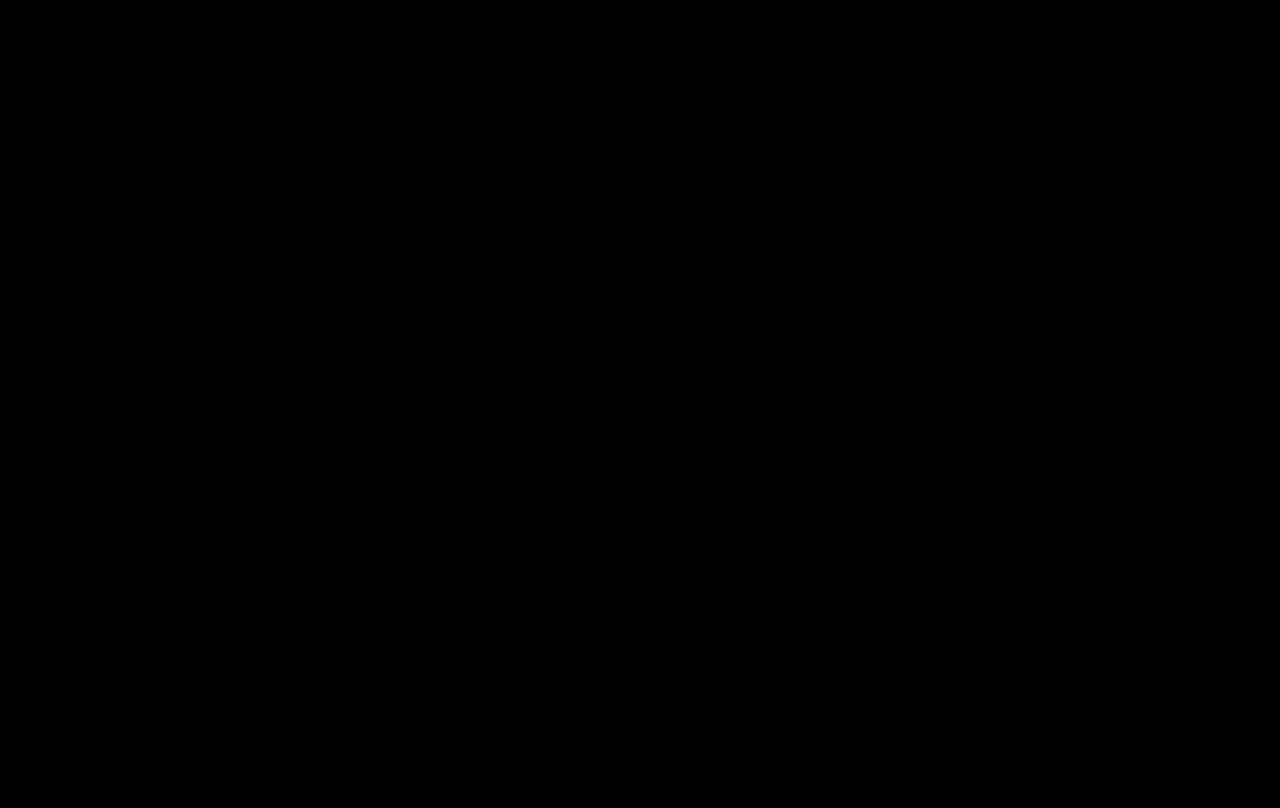
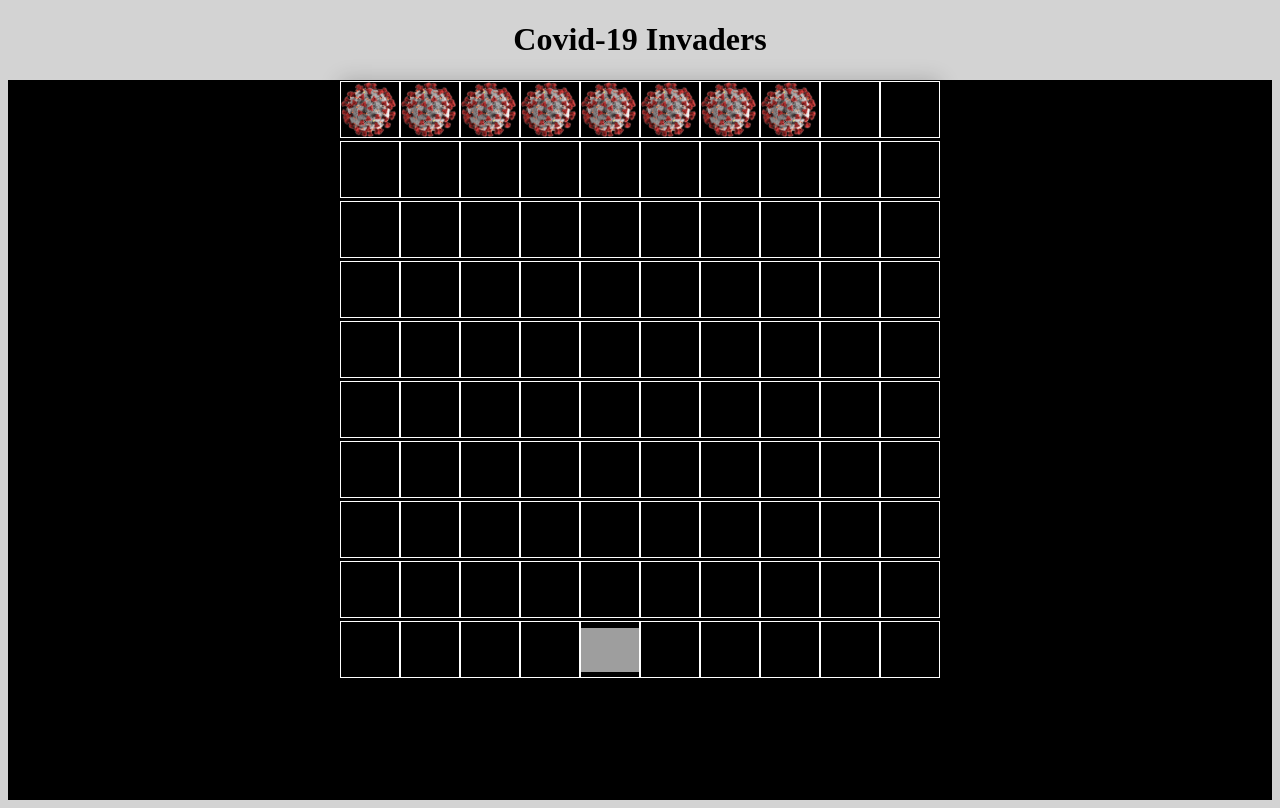
Before and after one commit to Yachynto/sei-project-1, a plain HTML site: page index.html in a window 1280 px wide. Drawn offline with Linux system fonts and the light colour scheme; grey boxes are pictures that could not be loaded.

Commit message:
grid and first row of virus spawn

```diff
--- a/index.html
+++ b/index.html
@@ -8,6 +8,9 @@
   <script src="scripts/app.js" charset="utf-8"></script>
 </head>
 <body>
-
+  <h1>Covid-19 Invaders</h1>
+  <div class="grid-container">
+    <div class="grid"></div>
+  </div>
 </body>
 </html>
--- a/scripts/app.js
+++ b/scripts/app.js
@@ -0,0 +1,58 @@
+function init() {
+  //* DOM Elements
+  const grid = document.querySelector('.grid')
+
+  //* Variables
+  const width = 10
+  const cells = []
+  const gridCells = width * width
+  let virusPosition = 0
+  let vaccinePosition = 94
+
+  //* Scenario
+  function createGrid() {
+    for (let i = 0; i < gridCells; i++) {
+      const cell = document.createElement('div')
+      cell.setAttribute('id', i)
+      cells.push(cell)
+      grid.appendChild(cell)
+    }
+  }
+  createGrid()
+
+  //* Spawns
+  function addVaccine(vaccinePosition) {
+    cells[vaccinePosition].classList.add('vaccine')
+  }
+  addVaccine(vaccinePosition)
+
+  function addViruses(virusPosition) {
+    for (let i = virusPosition; i < 8; i++) {
+      cells[virusPosition + i].classList.add('virus')
+    }
+    return (cells[virusPosition])
+  }
+  addViruses(virusPosition)
+
+
+
+
+
+
+
+
+
+
+
+
+
+
+
+
+
+
+
+
+}
+
+window.addEventListener('DOMContentLoaded', init)
--- a/styles/main.css
+++ b/styles/main.css
@@ -1,3 +1,54 @@
 body {
+  background-color: lightgray;
+  text-align: center;
+}
+
+
+.grid-container {
   background-color: black;
+  /* border: black 4px solid; */
+  display: flex;
+  height: 90vh;
+  display: flex;
+  justify-content: center;
 }
+
+.grid {
+  align-items: center;
+  box-shadow: 0 0 20px 0 rgba(0, 0, 0, 0.2);
+  display: flex;
+  flex-wrap: wrap;
+  justify-content: center;
+  height: 600px;
+  width: 600px;
+}
+.grid div {
+  /* background-image: url('../styles/Images/covid.png');
+  background-position: center;
+  background-repeat: no-repeat;
+  background-size: contain; */
+  border: 1px solid white;
+  flex-grow: 1;
+  height: 55px;
+  width: 55px;
+}
+
+.grid div.virus {
+  background-image: url('../styles/Images/covid.png');
+  background-repeat: no-repeat;
+  background-size: contain;
+  cursor: pointer;
+}
+
+.grid div.vaccine {
+  background-image: url('../styles/Images/vaccine.png');
+  background-position: center;
+  background-repeat: no-repeat;
+  background-size: contain;
+}
+.grid div.sneeze {
+  background-image: url('../styles/Images/water\ squirt.png');
+  background-position: center;
+  background-repeat: no-repeat;
+  background-size: contain;
+}
```
Also changed, not shown: styles/Images/covid.png (added), styles/Images/water squirt.png (added), 1 other file.
